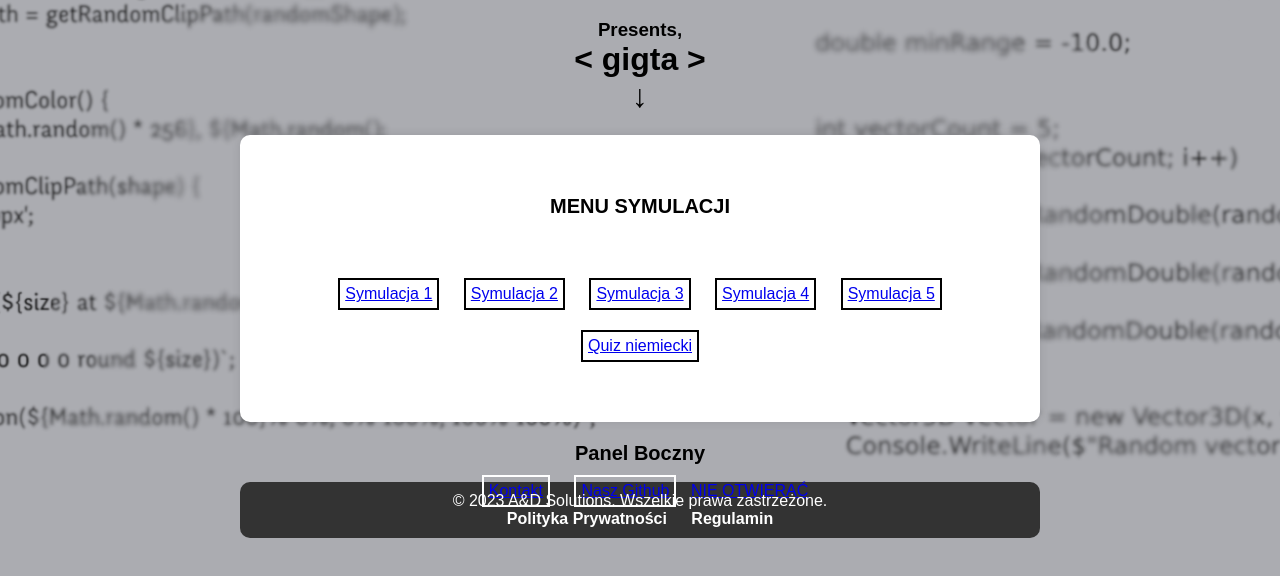
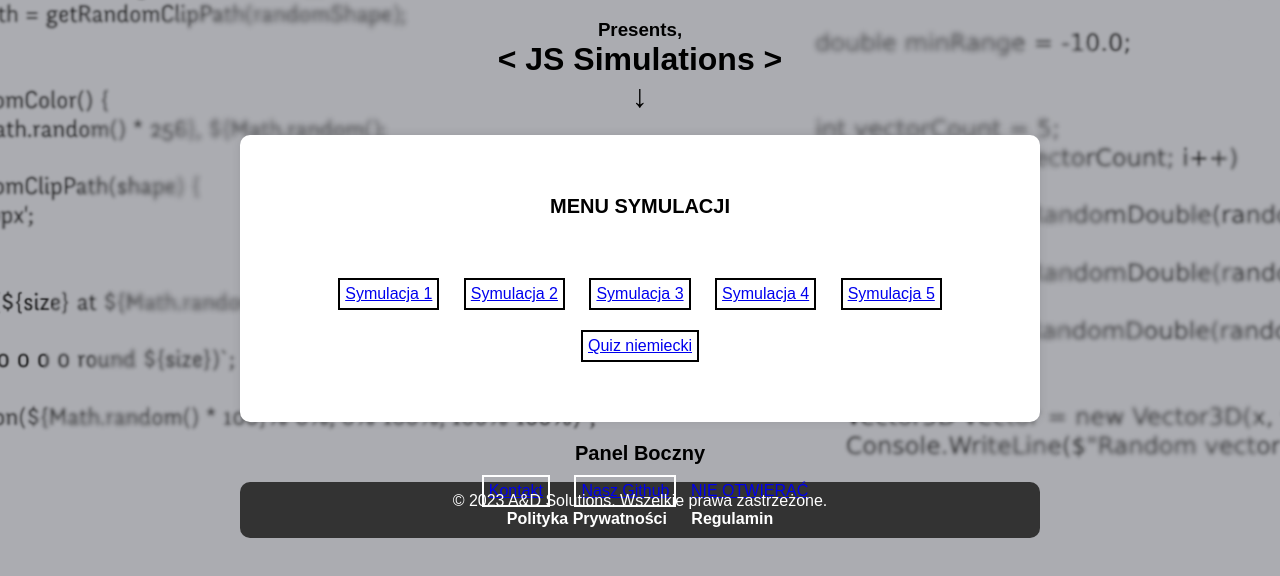
Before and after one commit to Clearviss/JSproject, a plain HTML site: page main/index.html in a window 1280 px wide. Shown: the part 198-774 px from the top of the page. Drawn offline with Linux system fonts and the light colour scheme.

Commit message:
Update index.html

```diff
--- a/main/index.html
+++ b/main/index.html
@@ -15,7 +15,7 @@
         <img src="images/logo_bg.png" width="300" alt="A&D">
         <br><br>
         <h3>Presents,</h3>
-        <h1>< gigta ></h1>
+        <h1>< JS Simulations ></h1>
         <h1>↓</h1>
 
         <nav class="container1">
```
